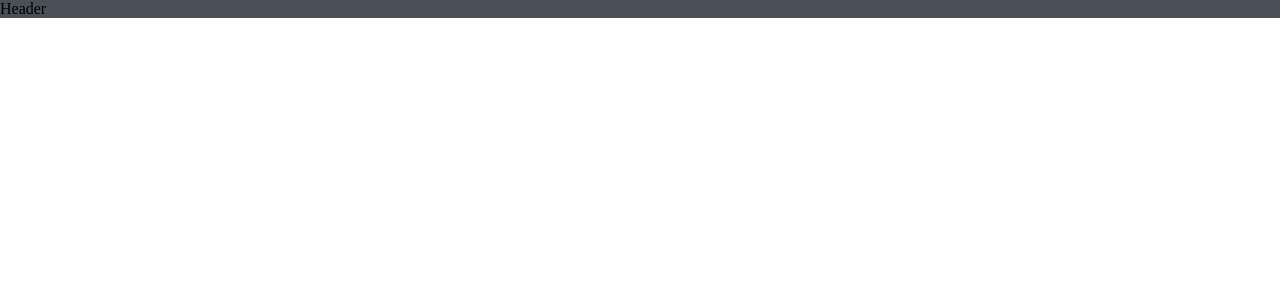
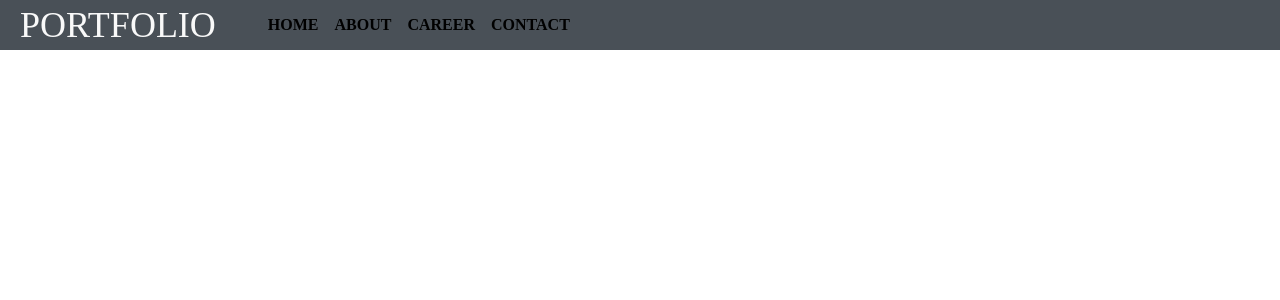
Before and after one commit to doowankim/react-portfolio, a React (Create React App) app: page / in a window 1280 px wide. Shown: the top 300 px of the page. Built offline with nearby package versions, Linux system fonts and the light colour scheme.

Commit message:
Header Style edit

```diff
--- a/package.json
+++ b/package.json
@@ -12,6 +12,7 @@
     "@types/react-dom": "^16.9.0",
     "@types/react-router-dom": "^5.1.5",
     "@types/styled-components": "^5.1.3",
+    "polished": "^3.6.6",
     "react": "^16.13.1",
     "react-dom": "^16.13.1",
     "react-router-dom": "^5.2.0",
--- a/src/components/Header/index.tsx
+++ b/src/components/Header/index.tsx
@@ -4,7 +4,17 @@ import * as Styled from './styles';
 const Header = () => {
 	return (
 		<Styled.Container>
-			<Styled.Wrapper>Header</Styled.Wrapper>
+			<Styled.Wrapper>
+				<Styled.Logo>
+					<div>PORTFOLIO</div>
+				</Styled.Logo>
+				<Styled.Menu>
+					<li>HOME</li>
+					<li>ABOUT</li>
+					<li>CAREER</li>
+					<li>CONTACT</li>
+				</Styled.Menu>
+			</Styled.Wrapper>
 		</Styled.Container>
 	);
 };
--- a/src/components/Header/styles.tsx
+++ b/src/components/Header/styles.tsx
@@ -1,11 +1,43 @@
 import styled from 'styled-components';
+import { darken } from 'polished';
 
 export const Container = styled.div`
 	position: fixed;
 	width: 100%;
 	height: 50px;
+	background: #495057;
+	padding-left: 20px;
 `;
 
 export const Wrapper = styled.div`
-	background: #495057;
+	display: flex;
+	justify-content: center;
+	line-height: 50px;
 `;
+
+export const Logo = styled.div`
+	font-size: 36px;
+    color: #f9f9f9;
+    transition: 0.35s;
+    cursor: pointer;
+
+	&:hover {
+        background: ${darken(0.2, '#f9f9f9')}
+        transition: 0.35s;
+	}
+`;
+
+export const Menu = styled.div`
+	display: flex;
+	padding-left: 52px;
+	align-items: center;
+	flex: 1;
+
+	li {
+		display: inline-block;
+		font-size: 16px;
+		font-weight: bold;
+		margin-right: 16px;
+		cursor: pointer;
+	}
+`;
```
Also changed, not shown: 1 other file (tests, documents, lock files or other folders).
